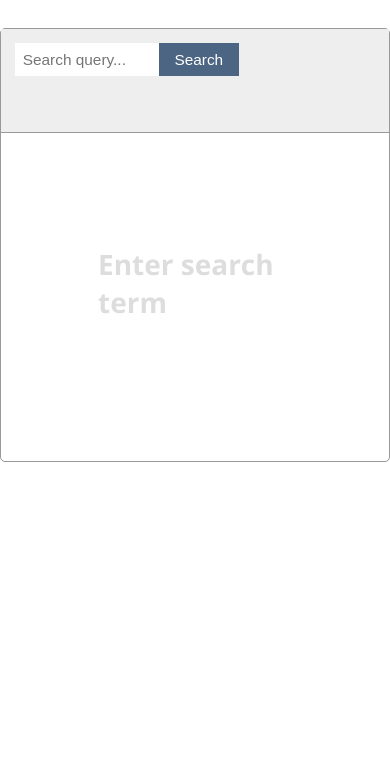
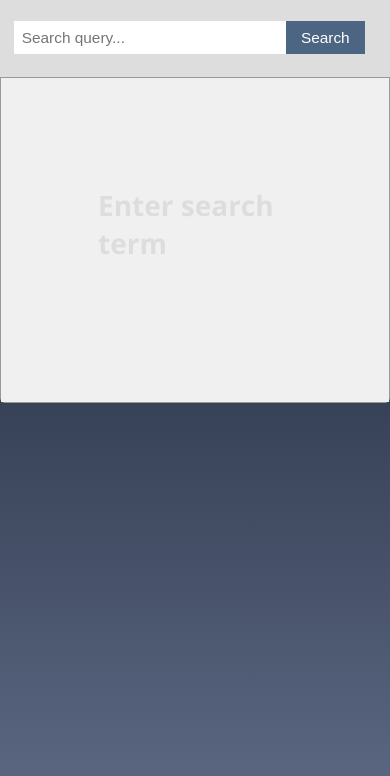
Before and after one commit to glredig/twidget, a plain HTML site: page index.html in a window 390 px wide. Drawn offline with nearby package versions, Linux system fonts and the light colour scheme.

Commit message:
begin mobile design

```diff
--- a/css/main.css
+++ b/css/main.css
@@ -3,6 +3,13 @@ body {
 	margin: 0;
 	font-size: 14px;
 	font-family: 'Open Sans', arial, sans-serif;
+
+	/* Permalink - use to edit and share this gradient: http://colorzilla.com/gradient-editor/#283144+28,606c88+100,606c88+101 */
+    background: #283144; /* Old browsers */
+    background: -moz-linear-gradient(top,  #283144 28%, #606c88 100%, #606c88 101%); /* FF3.6-15 */
+    background: -webkit-linear-gradient(top,  #283144 28%,#606c88 100%,#606c88 101%); /* Chrome10-25,Safari5.1-6 */
+    background: linear-gradient(to bottom,  #283144 28%,#606c88 100%,#606c88 101%); /* W3C, IE10+, FF16+, Chrome26+, Opera12+, Safari7+ */
+    filter: progid:DXImageTransform.Microsoft.gradient( startColorstr='#283144', endColorstr='#606c88',GradientType=0 ); /* IE6-9 */
 }
 
 .twidget_container {
@@ -17,8 +24,21 @@ body {
 .twidget_header {
 	border-bottom: 1px solid #999999;
 	padding: 1em;
-	background-color: #eeeeee;
-	height: 75px;
+	padding-top: 3em;
+	background-color: #dddddd;
+	height: 3em;
+	position: relative;
+}
+
+.twidget_header:after {
+	content: 'Twidget';
+	font-family: 'Lobster Two', arial, sans-serif;
+	font-style: italic;
+	position: absolute;
+	right: 1em;
+	top: .5em;
+	font-size: 2em;
+	color: #4c6583;
 }
 
 .twidget_header input {
@@ -51,6 +71,7 @@ body {
 	padding: 1em;
 	min-height: 300px;
 	position: relative;
+	background-color: #f0f0f0;
 }
 
 .twidget_pagination {
@@ -100,7 +121,7 @@ body {
 
 .twidget_results .stream_tile {
 	padding-top: 1.5em;
-	border-top: 2px solid #f0f0f0;
+	border-top: 2px solid #e9e9e9;
 }
 
 .twidget_results img {
--- /dev/null
+++ b/css/mobile.css
@@ -0,0 +1,22 @@
+@media screen and (max-width: 480px) {
+	.twidget_header {
+		position: fixed;
+		top: 0;
+		left: 0;
+		right: 0;
+		z-index: 5;
+		padding-top: 1.5em;
+	}
+
+	.twidget_header:after {
+		content: '';
+	}
+
+	.twidget_header input {
+		width: 75%;
+	}
+
+	.twidget_results {
+		margin-top: 3.2em;
+	}
+}
--- a/index.html
+++ b/index.html
@@ -1,9 +1,11 @@
 <html>
 <head>
 	<meta charset="UTF-8">
+	<link href='https://fonts.googleapis.com/css?family=Lobster+Two:700italic' rel='stylesheet' type='text/css'>
 	<link href='https://fonts.googleapis.com/css?family=Open+Sans:400,700,300' rel='stylesheet' type='text/css'>
 	<link rel="stylesheet" type="text/css" href="./css/main.css">
 	<link rel="stylesheet" type="text/css" href="./css/spinner.css">
+	<link rel="stylesheet" type="text/css" href="./css/mobile.css">
 	<title>Twidget</title>
 </head>
 <body>
--- a/js/twidget.js
+++ b/js/twidget.js
@@ -138,7 +138,7 @@ var Twidget = (function() {
 		result_total = data._total;
 		clearResults();
 
-		if (result_total === 0) {
+		if (result_total === 0 || data.streams.length === 0) {
 			user_message.innerText = 'No results found';
 			user_message.style.display = 'block';
 			pagination.style.visibility = 'hidden';
```
